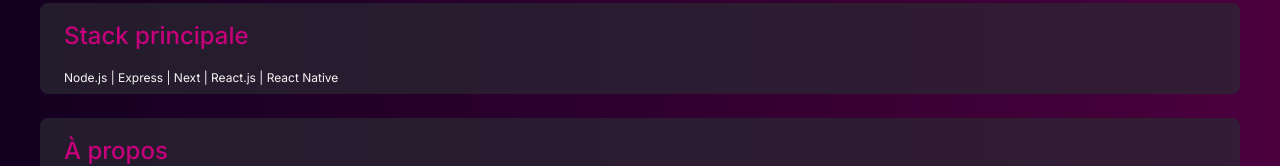
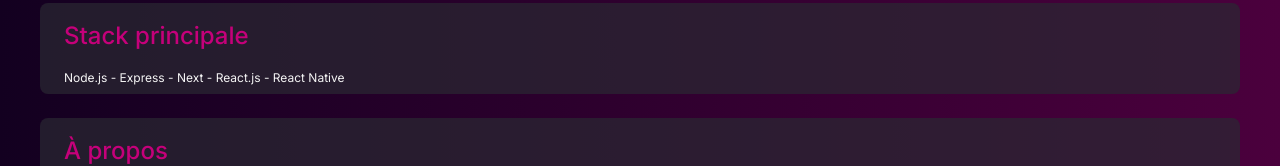
Before and after one commit to e-hainaux/ehweb, a Next.js app: page / in a window 1280 px wide. Shown: the part 203-369 px from the top of the page. Built offline with nearby package versions, Linux system fonts and the light colour scheme.

Commit message:
update stack block for vercel build with no '|'

```diff
--- a/app/screens/home.tsx
+++ b/app/screens/home.tsx
@@ -233,7 +233,7 @@
       <div className={styles.block}>
       <span className={styles.title}>Stack principale</span>
       <div className={styles.blockText}>
-          <span className={styles.stack}>Node.js | Express | Next | React.js | React Native </span>
+          <span className={styles.stack}>Node.js - Express - Next - React.js - React Native </span>
         </div>
       </div>
       <div className={styles.block}>
```
